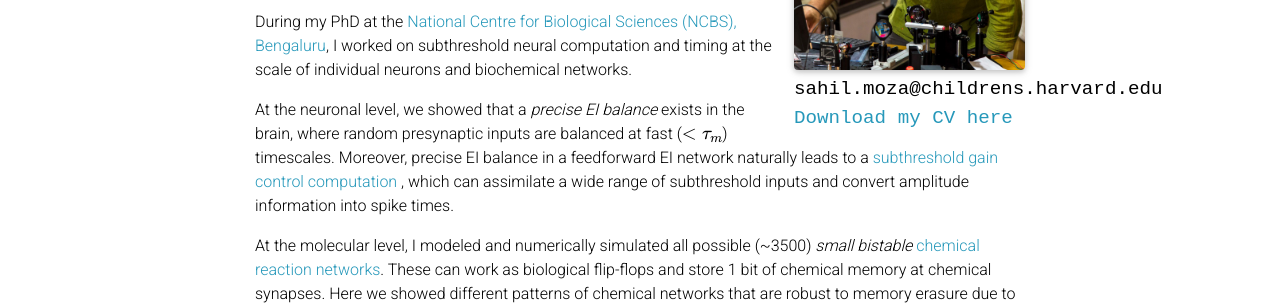
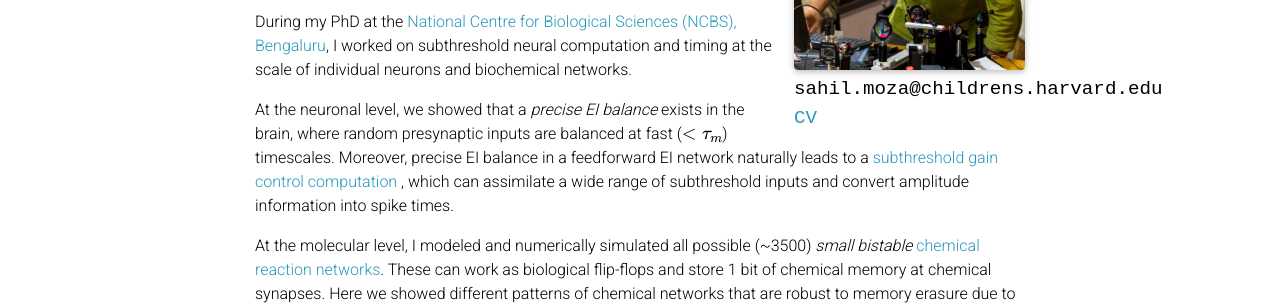
Before and after one commit to sahilm89/sahilm89.github.io, a Jekyll site: the page built from _pages/about.md, in a window 1280 px wide and 1269 px high. Shown: the part 470-775 px from the top of the window. Built offline with Jekyll 4.4.1, drawn with Linux system fonts in a browser that asks for light colours; nearby versions of some CDN libraries; emoji names are drawn with the system emoji font; a style sheet for code colours, icons or effects is not loaded.

Commit message:
Changed stuff

```diff
--- a/_pages/about.md
+++ b/_pages/about.md
@@ -15,7 +15,7 @@ profile:
   image: prof_pic.jpg
   address:
     sahil.moza@childrens.harvard.edu
-    <a href="assets/pdf/SahilCV.pdf">Download my CV here</a>
+    <a href="assets/pdf/SahilCV.pdf">CV</a>
 
 news: true  # includes a list of news items
 selected_papers: true # includes a list of papers marked as "selected={true}"
```
